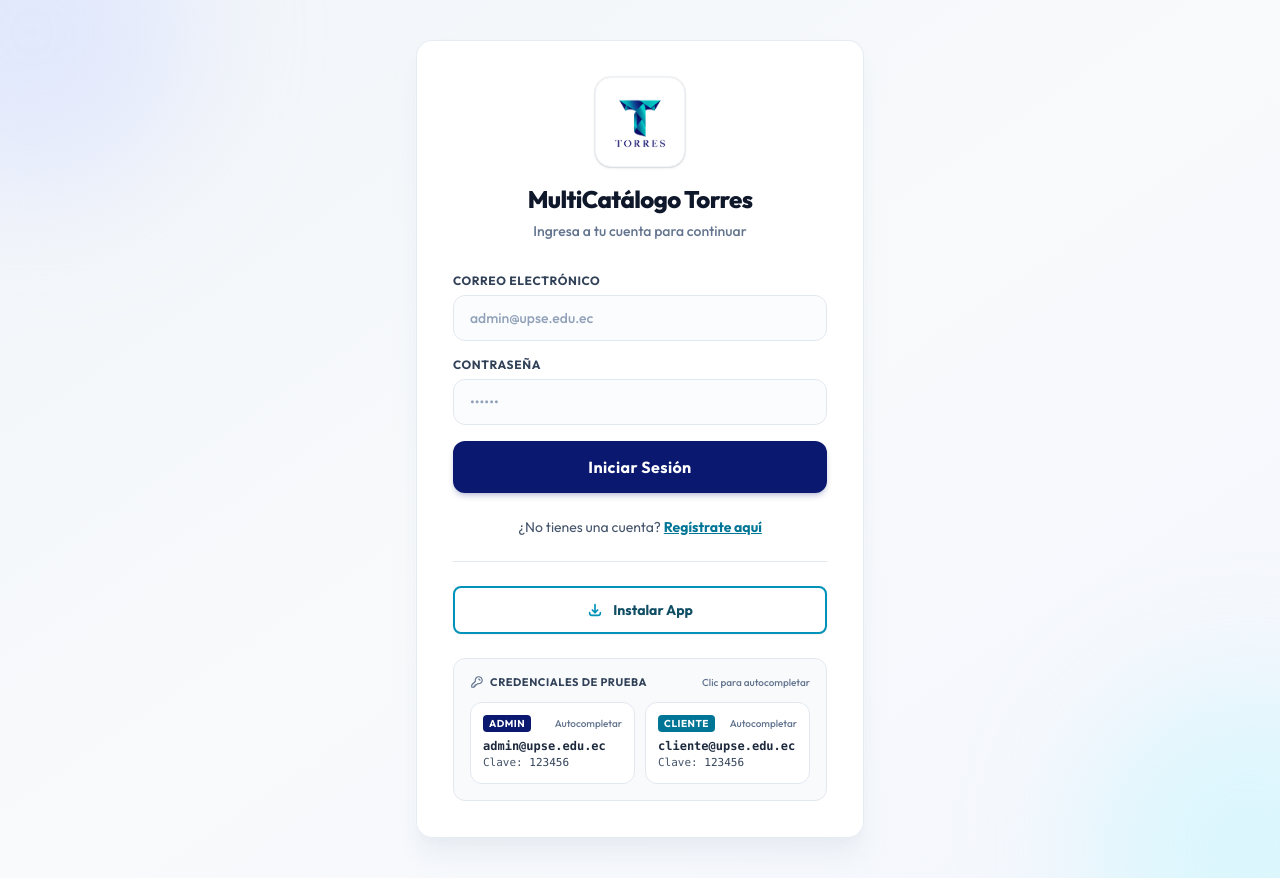
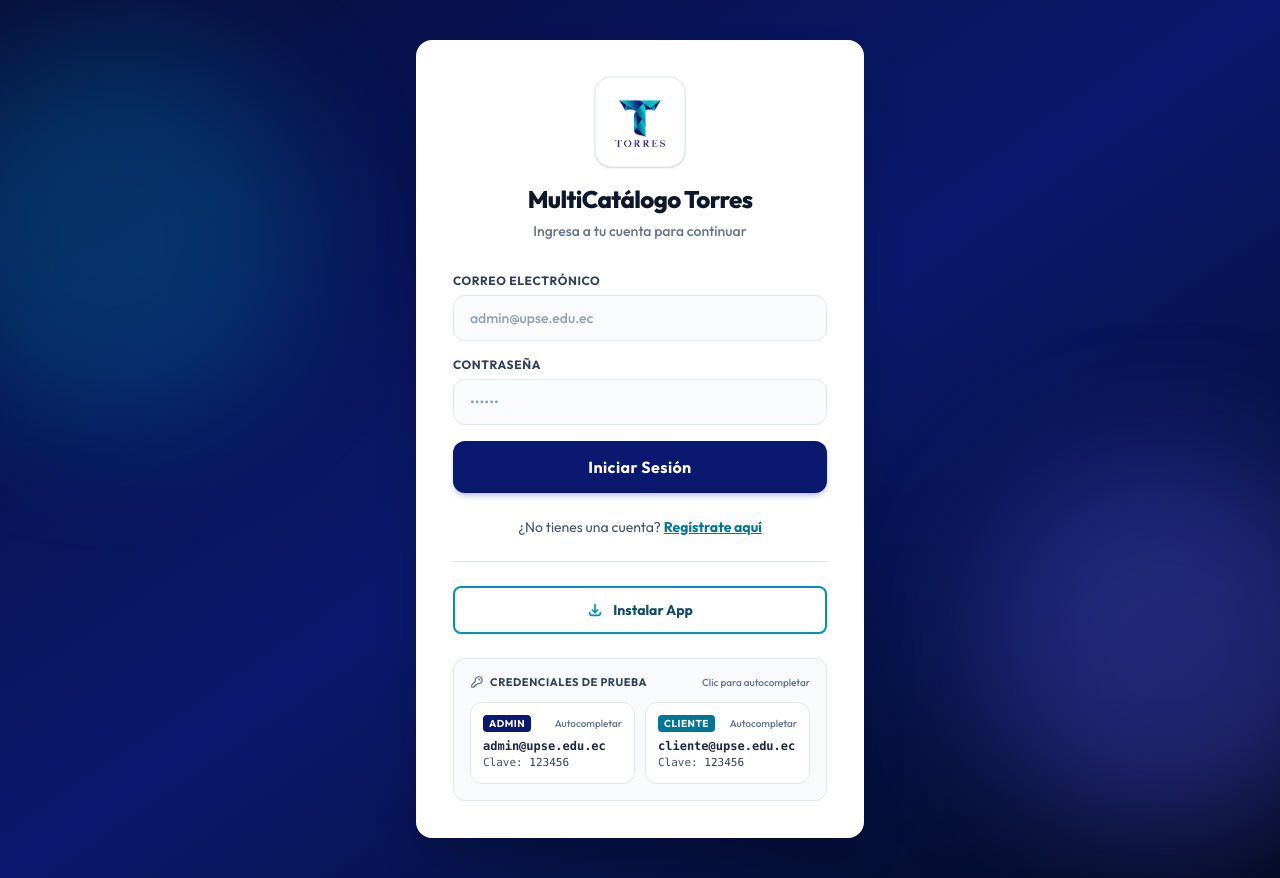
Before and after one commit to DevTorres404/versionado-practicas-framework, a React (Vite) app in the folder frontend/: page /login in a window 1280 px wide. Built offline with nearby package versions, Linux system fonts and the light colour scheme.

Commit message:
style(login): aplicar fondo de marca indigo profundo con resplandores

```diff
--- a/frontend/src/components/Login.tsx
+++ b/frontend/src/components/Login.tsx
@@ -63,12 +63,12 @@ const Login = () => {
   };
 
   return (
-    <div className="relative min-h-screen flex items-center justify-center bg-gradient-to-br from-slate-100 via-slate-50 to-indigo-50/40 px-4 py-10 overflow-hidden">
-      {/* Resplandor ambiental de fondo */}
-      <div className="absolute -top-32 -left-32 w-80 h-80 bg-indigo-200/35 rounded-full blur-3xl pointer-events-none" />
-      <div className="absolute -bottom-32 -right-32 w-80 h-80 bg-cyan-200/30 rounded-full blur-3xl pointer-events-none" />
+    <div className="relative min-h-screen flex items-center justify-center bg-gradient-to-br from-[#060e3b] via-[#0a196f] to-[#03091e] px-4 py-10 overflow-hidden">
+      {/* Resplandor ambiental de marca (índigo y turquesa) */}
+      <div className="absolute top-10 -left-20 w-96 h-96 bg-cyan-500/20 rounded-full blur-3xl pointer-events-none" />
+      <div className="absolute bottom-10 -right-20 w-96 h-96 bg-indigo-500/30 rounded-full blur-3xl pointer-events-none" />
 
-      <div className="relative w-full max-w-md bg-white/95 backdrop-blur-md rounded-2xl shadow-xl shadow-slate-200/70 border border-slate-200/80 p-8 sm:p-9 transition-all">
+      <div className="relative w-full max-w-md bg-white rounded-2xl shadow-2xl shadow-black/30 border border-white/40 p-8 sm:p-9 transition-all">
         {/* Cabecera de Marca */}
         <div className="text-center mb-8">
           <div className="flex justify-center mb-4">
```
